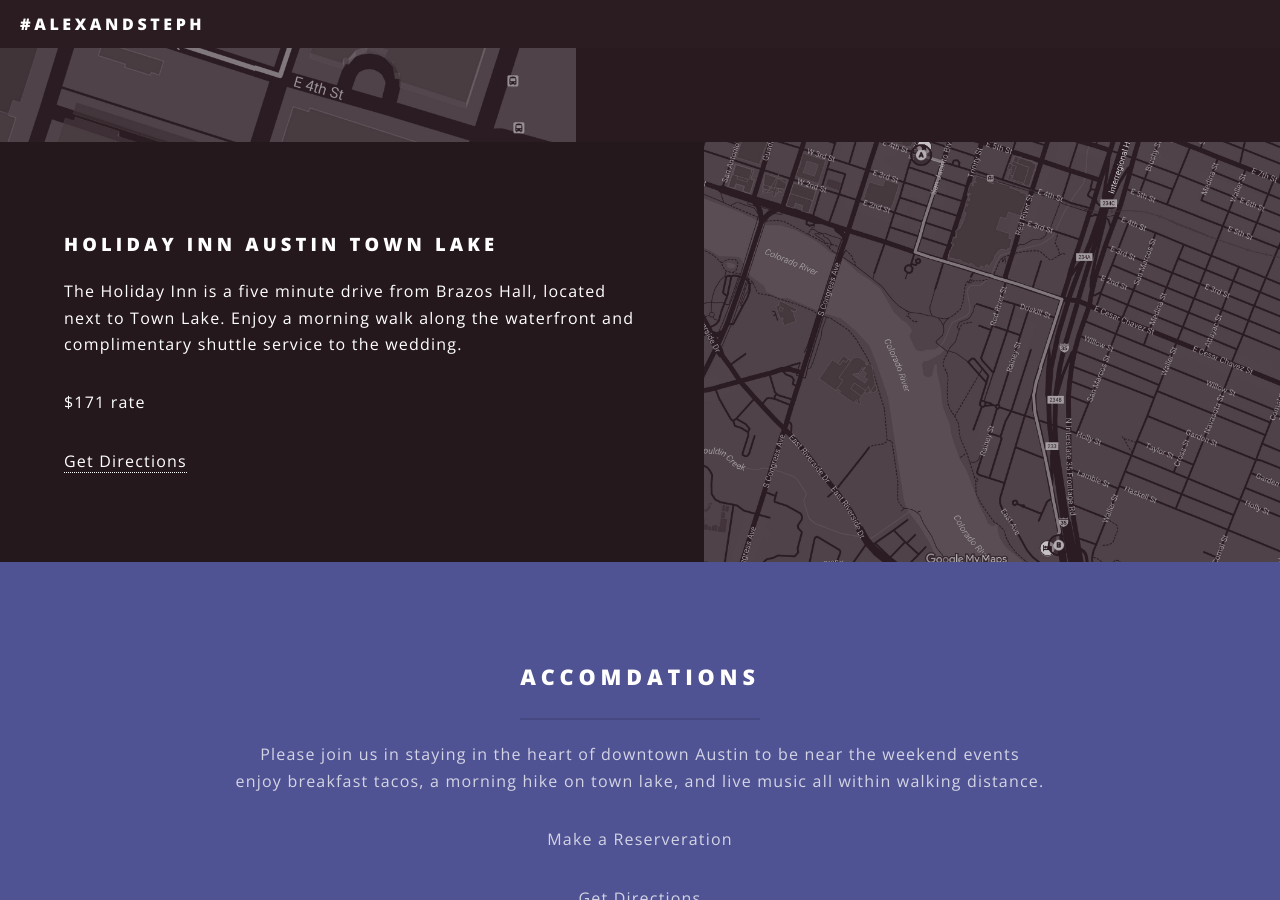
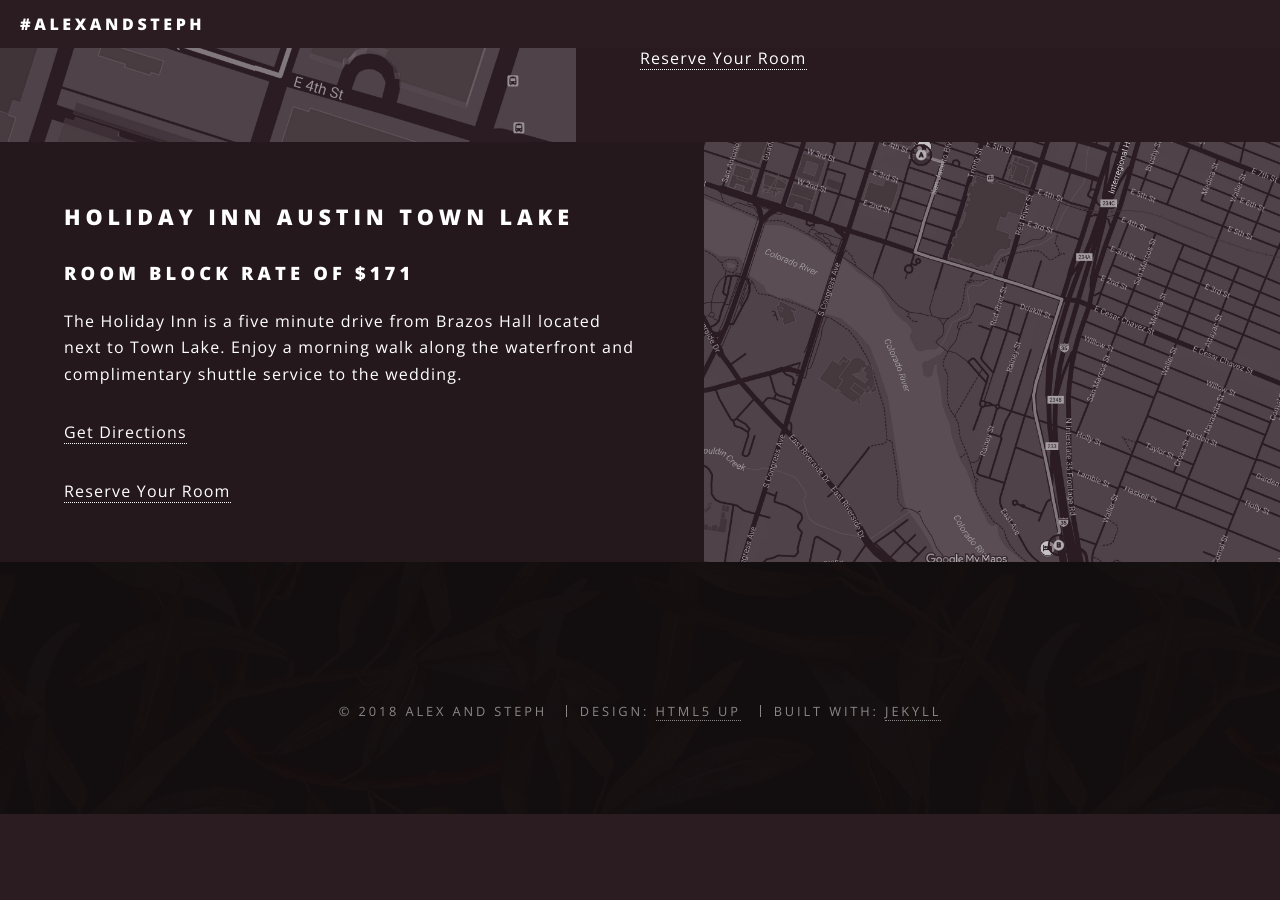
Before and after one commit to pkill/alexandsteph.com, a Jekyll site: the page built from index.html, in a window 1280 px wide and 900 px high, scrolled down 1661 px. Built offline with Jekyll 4.4.1, drawn with Linux system fonts in a browser that asks for light colours; after the commit the page ends 2475 px from its top, so only the background shows below that; some of the changed text lies outside the part shown.

Commit message:
reservation links

```diff
--- a/index.html
+++ b/index.html
@@ -36,20 +36,24 @@
 								<img src="images/westin.jpg" alt="Westin dowtown Austin" />
 							</div>
 							<div class="content">
-								<h3>The Westin Downtown Austin</h3>
-								<p>Located one block north of Brazos, the Westin is a lovely option for staying dowtown.</p>
-								<p>$219 rate</p>
-								<p><a href="https://goo.gl/maps/5Mz5ooP6ibP2" alt="Directions to Westin Downtown">Get Directions</a></p>
+								<h2>The Westin Downtown Austin</h2>
+								<h3> Room block rate of $219 per night</h3>
+								<p>Located one block north of Brazos Hall, the Westin is a lovely option for staying in the heart of dowtown.</p>
+								<p><a href="https://goo.gl/maps/5Mz5ooP6ibP2" target="_blank" alt="Directions to Westin Downtown">Get Directions</a></p>
+								<p><a href="https://aws.passkey.com/e/49585442" target="_blank"  alt="Reserve a room at Westin Downtown">Reserve Your Room</a></p>
+
 							</div>
 						</section>
 
 						<section class="spotlight">
 							<div class="image"><img src="images/holiday-inn.jpg" alt="Holiday Inn Town Lake"></div>
 							<div class="content">
-								<h3>Holiday Inn Austin Town Lake</h3>
-								<p>The Holiday Inn is a five minute drive from Brazos Hall, located next to Town Lake. Enjoy a morning walk along the waterfront and complimentary shuttle service to the wedding.</p>
-								<p>$171 rate</p>
-								<p><a href="https://goo.gl/maps/5Mz5ooP6ibP2" alt="Directions to Westin Downtown">Get Directions</a></p>
+								<h2>Holiday Inn Austin Town Lake</h2>
+								<h3>Room block rate of $171</h3>
+								<p>The Holiday Inn is a five minute drive from Brazos Hall located next to Town Lake. Enjoy a morning walk along the waterfront and complimentary shuttle service to the wedding.</p>
+								<p><a href="https://goo.gl/maps/sJnUdGxL4YM2" alt="Directions to Westin Downtown">Get Directions</a></p>
+								<p><a href="https://goo.gl/2Eh2Qm" target="_blank"  alt="Reserve a room at Holiday Inn">Reserve Your Room</a></p>
+
 
 							</div>
 						</section>
@@ -57,7 +61,7 @@
 					</section>
 
 
-											<section id="three" class="wrapper style3 special">
+										<!--	<section id="three" class="wrapper style3 special">
 																	<div class="inner">
 																		<header class="major">
 																			<h2>Accomdations</h2>
@@ -78,4 +82,4 @@
 																			</li>
 																		</ul>
 																	</div>
-																</section>
+																</section> -->
```
